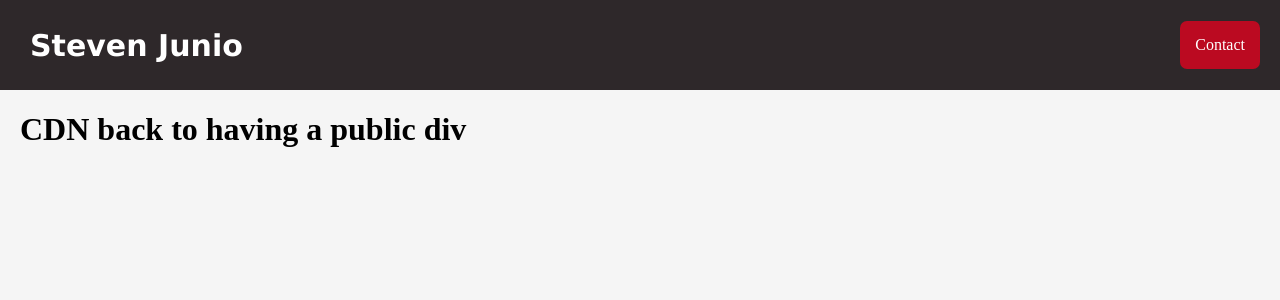
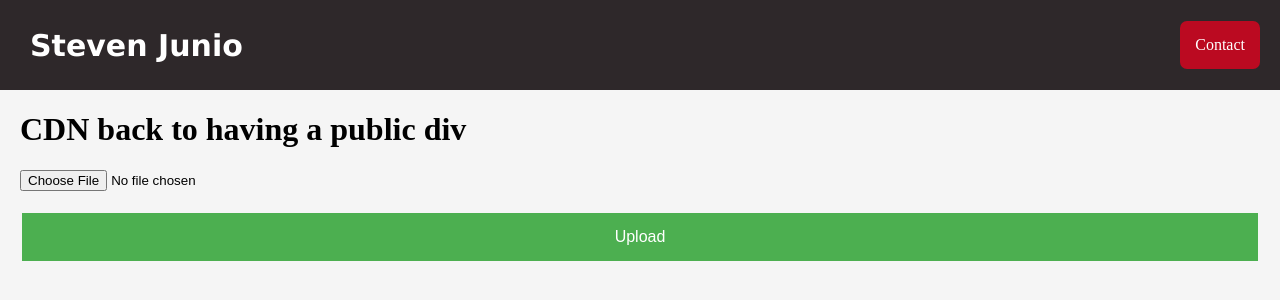
Before and after one commit to stevenjunio/Steven-Junio-Portfolio, a plain HTML site: page public/index.html in a window 1280 px wide. Drawn offline with Linux system fonts and the light colour scheme; no server answers.

Commit message:
Added Test Upload Functionality

```diff
--- a/public/index.html
+++ b/public/index.html
@@ -6,25 +6,57 @@
   <meta charset="UTF-8">
   <meta name="viewport" content="width=device-width, initial-scale=1.0">
   <meta http-equiv="X-UA-Compatible" content="ie=edge">
-  <link rel="manifest" href="/manifest.json" >
+  <link rel="manifest" href="/manifest.json">
 
   <title>Steven Junio's Resume</title>
 
 
 
 </head>
+
 <body>
   <header>
     <div class="logo">Steven Junio</div>
     <div class="callToActionButton">Contact</div>
   </header>
-  <div class="pageLayout" id='mainPage' >
+  <div class="pageLayout" id='mainPage'>
     <h1>CDN back to having a public div</h1>
-
+    <input type="file" class="fileInput">
+    <br>
+    <button class="uploadButton" onclick="uploadImage()">Upload</button>
+    </input>
+    <br>
 
   </div>
-<script src="app.js">
+  <script src="app.js">
 
-</script>
-<link rel="stylesheet" href="styles/index.css" defer/>
+  </script>
+
+  <script>
+    uploadImage = (img) => {
+      var myHeaders = new Headers();
+      myHeaders.append("Authorization", "Bearer H2qKBBBrZsaKWfZmuaJlPBngaqj1hs285bThRK32");
+      myHeaders.append("Cookie", "__cflb=0H28vgHxwvgAQtjUGU56Rb8iNWZVUvXhoTX1HEcmjAd; __cfruid=7a04a038869e2ace5bfe40c581292745947aa70a-1648644141");
+      let fileInput = document.body.getElementsByClassName('fileInput');
+      fileInput = fileInput[0].files[0];
+
+      console.log(fileInput)
+      var formdata = new FormData();
+      formdata.append("file", fileInput, "[PROXY]");
+
+      var requestOptions = {
+        method: 'POST',
+        headers: myHeaders,
+        body: formdata,
+        redirect: 'follow',
+
+      };
+
+      fetch("https://api.cloudflare.com/client/v4/accounts/19eab9e3016e1c72ff6165fd881e5932/images/v1", requestOptions)
+        .then(response => response.text())
+        .then(result => console.log(result))
+        .catch(error => console.log('error', error));
+    };
+  </script>
+  <link rel="stylesheet" href="styles/index.css" defer />
 </body>
--- a/public/styles/index.css
+++ b/public/styles/index.css
@@ -6,7 +6,18 @@ body {
     width: 100%;
 
 }
-
+.uploadButton{
+    background-color: #4CAF50;
+    border: none;
+    color: white;
+    padding: 15px 32px;
+    text-align: center;
+    text-decoration: none;
+    display: inline-block;
+    font-size: 16px;
+    margin: 4px 2px;
+    cursor: pointer;
+}
 .pageLayout {
 
     display: flex;
```
Also changed, not shown: image-metadata-lg@2x.webp (added).
